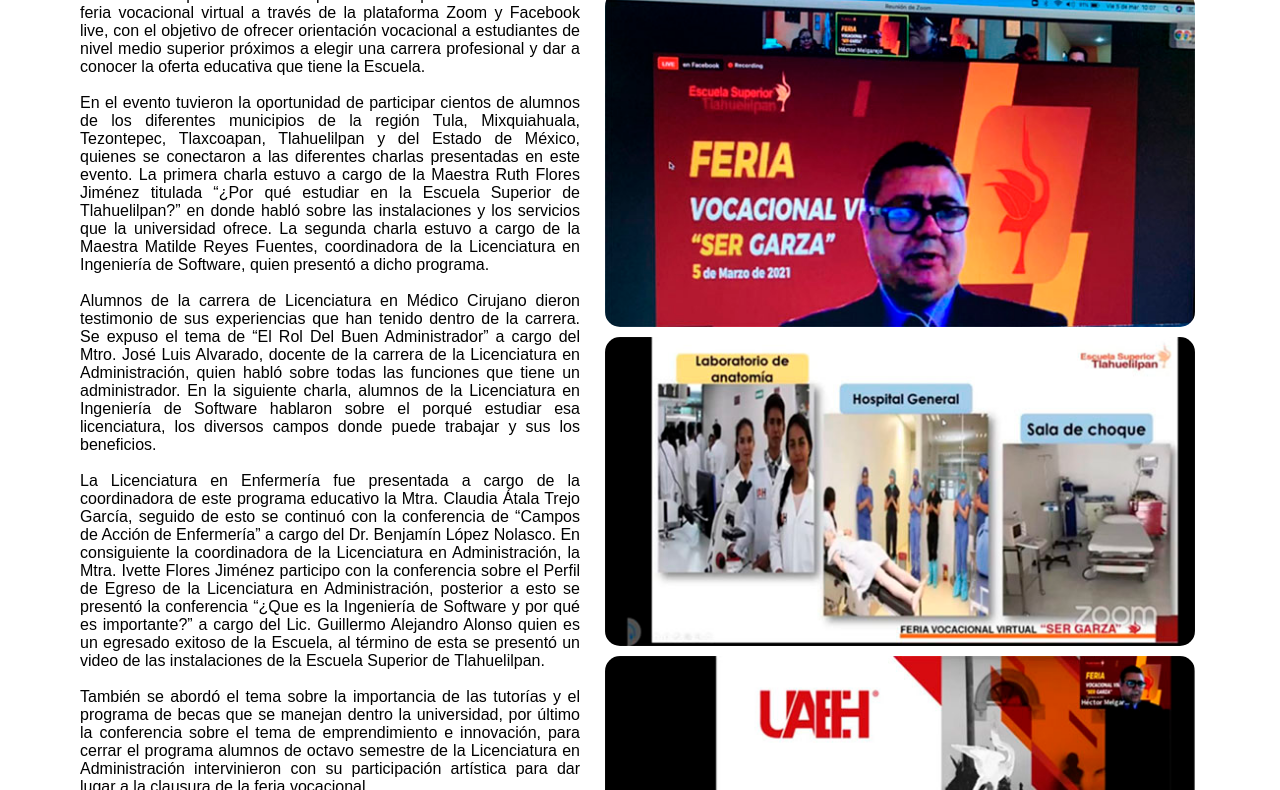
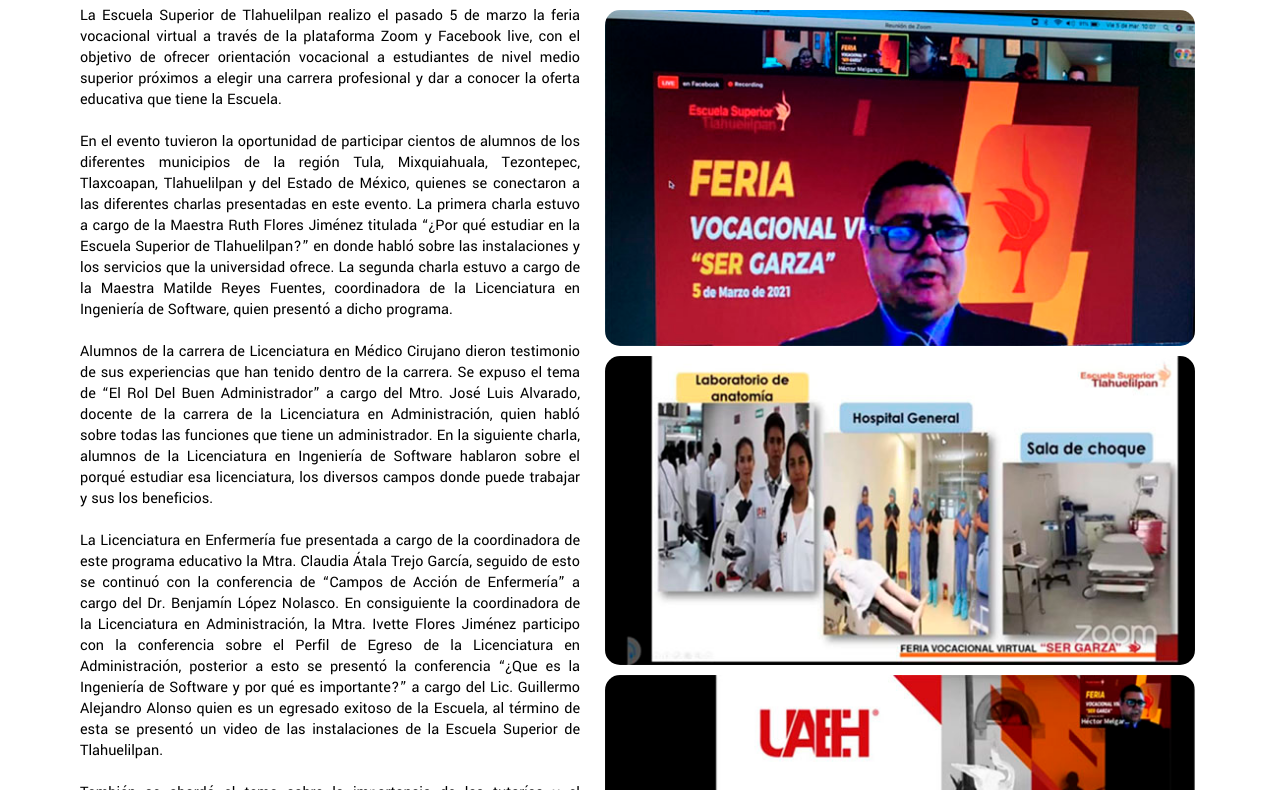
Before and after one commit to MarioAndreyHA/ProyectoDW1, a plain HTML site: page galeria.html in a window 1280 px wide. Shown: the part 274-1064 px from the top of the page. Drawn offline with Linux system fonts and the light colour scheme.

Commit message:
Update galeria.html

```diff
--- a/galeria.html
+++ b/galeria.html
@@ -5,7 +5,8 @@
 <meta name="viewport" content="width=device-width, initial-scale=1.0">
 <link rel="preconnect" href="https://fonts.googleapis.com">
 <link rel="preconnect" href="https://fonts.gstatic.com" crossorigin>
-<link href="https://fonts.googleapis.com/css2?family=Poppins:wght@300;400;500;600;700;800;900&display=swap" rel="stylesheet">
+<link href="https://fonts.googleapis.com/css2?family=Yantramanav:wght@100;300;400;500;700;900&display=swap" rel="stylesheet">
+<link href="https://fonts.googleapis.com/css2?family=Work+Sans:ital,wght@0,100..900;1,100..900&display=swap" rel="stylesheet">
 <link rel="icon" href="imagenes/icono.ico">
 <link rel="stylesheet" href="galeria.css">
 <title>Licenciatura en Ingeniería de Software</title>
```
